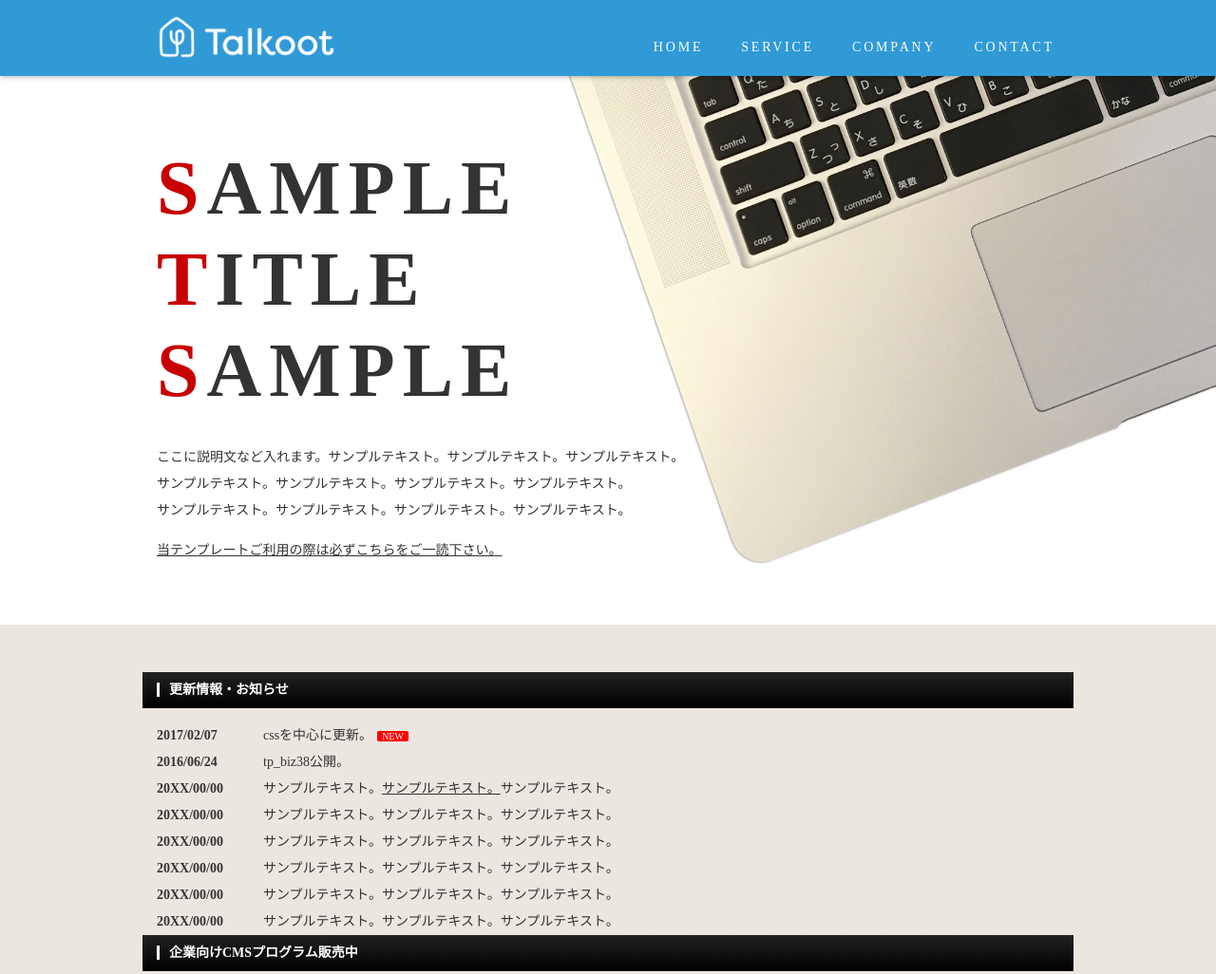
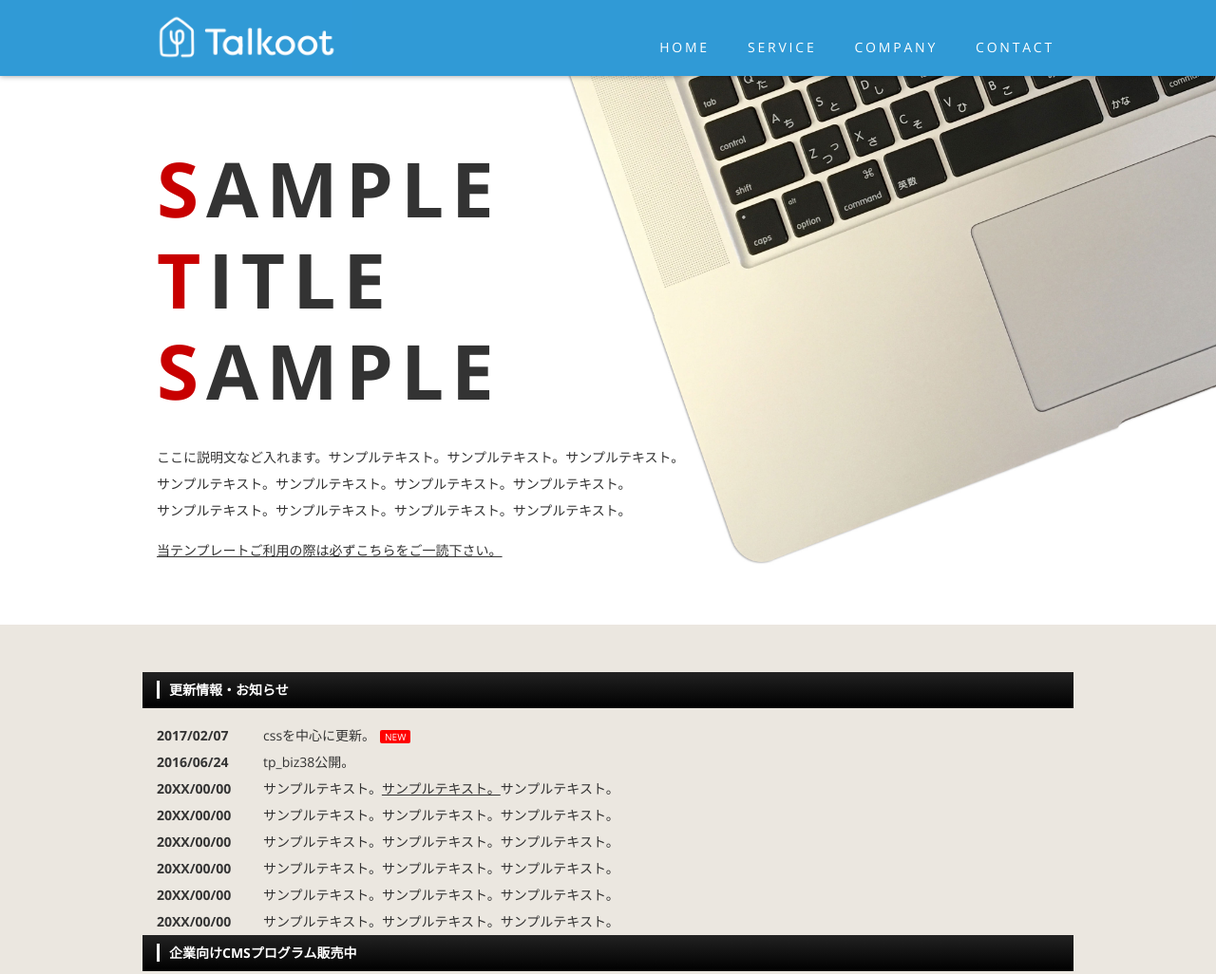
Before and after one commit to mina-kawani/website-mina, a plain HTML site: page index.html in a window 1280 px wide. Shown: the top 1026 px of the page at 95% size. Drawn offline with nearby package versions, Linux system fonts and the light colour scheme; a web font is replaced by a local one.

Commit message:
webフォント設定

```diff
--- a/css/style.css
+++ b/css/style.css
@@ -1,7 +1,7 @@
 @charset "utf-8";
 
 
-
+@import url(http://fonts.googleapis.com/css?family=Open%20Sans:300,400,500,600,700);
 /*PC・タブレット・スマホ共通設定
 ------------------------------------------------------------------------------------------------------------------------------------------------------*/
 
@@ -11,8 +11,11 @@ body {
 	margin: 0px;
 	padding: 0px;
 	color: #333;	/*全体の文字色*/
-	font-family:"ヒラギノ角ゴ Pro W3", "Hiragino Kaku Gothic Pro", "メイリオ", Meiryo, Osaka, "ＭＳ Ｐゴシック", "MS PGothic", sans-serif;	/*フォント種類*/
+	font-family: "Rounded Mplus 1c", "Open Sans", sans-serif;
+	/*
+	font-family:"ヒラギノ角ゴ Pro W3", "Hiragino Kaku Gothic Pro", "メイリオ", Meiryo, Osaka, "ＭＳ Ｐゴシック", "MS PGothic", sans-serif;	/*フォント種類
 	font-family: "a-otf-jun-pro", "sans-serif";
+	*/
 	font-style: normal;
 	font-weight: 300;
 	font-size: 14px;	/*文字サイズ*/
```
